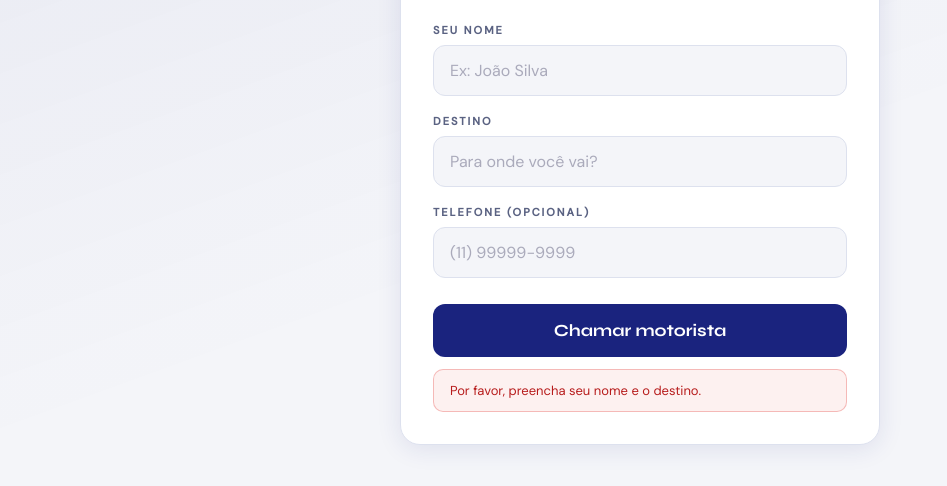
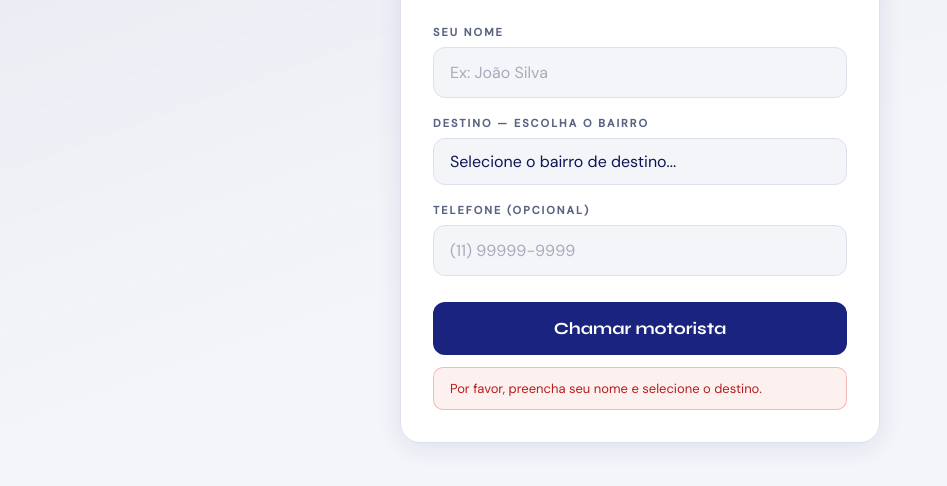
Before and after one commit to grmello/zomm-corridas, a website: page index.html in a window 1280 px wide. Both pictures are taken after a click on the button "Chamar motorista". Shown: the part 306-792 px from the top of the page, without its empty margins (0-947 px from the left). Drawn offline with Linux system fonts and the light colour scheme.

Commit message:
Update index.html

```diff
--- a/index.html
+++ b/index.html
@@ -317,6 +317,24 @@
     display: none;
   }
 
+
+  .campo select {
+    width: 100%;
+    background: var(--cinza-bg);
+    border: 1.5px solid var(--cinza-borda);
+    border-radius: 12px;
+    padding: 14px 16px;
+    font-family: 'DM Sans', sans-serif;
+    font-size: 16px;
+    color: var(--azul-escuro);
+    outline: none;
+    transition: border-color 0.2s;
+    cursor: pointer;
+    -webkit-appearance: none;
+  }
+  .campo select:focus { border-color: var(--azul); }
+  .campo select option { background: white; color: var(--azul-escuro); }
+
   /* LINHA VERMELHA DECORATIVA */
   .linha-vermelha {
     height: 3px;
@@ -347,8 +365,34 @@
         <input type="text" id="nome" placeholder="Ex: João Silva" autocomplete="off">
       </div>
       <div class="campo">
-        <label>Destino</label>
-        <input type="text" id="destino" placeholder="Para onde você vai?" autocomplete="off">
+        <label>Destino — Escolha o bairro</label>
+        <select id="destino">
+          <option value="">Selecione o bairro de destino...</option>
+          <option value="Centro|Guararema|SP|-23.4158|-46.0336">Centro — Guararema</option>
+          <option value="Nogueira|Guararema|SP|-23.4075|-46.0311">Nogueira — Guararema</option>
+          <option value="Ipiranga|Guararema|SP|-23.4242|-46.0450">Ipiranga — Guararema</option>
+          <option value="Itapema|Guararema|SP|-23.3931|-46.0158">Itapema — Guararema</option>
+          <option value="Vale dos Eucaliptos|Guararema|SP|-23.4111|-46.0189">Vale dos Eucaliptos — Guararema</option>
+          <option value="Ajuda|Guararema|SP|-23.4358|-46.0125">Ajuda — Guararema</option>
+          <option value="Itaoca|Guararema|SP|-23.4472|-46.0528">Itaoca — Guararema</option>
+          <option value="Estância Guararema|Guararema|SP|-23.3853|-46.0350">Estância Guararema</option>
+          <option value="Luiz Carlos|Guararema|SP|-23.4303|-46.1136">Luiz Carlos — Guararema</option>
+          <option value="Fazenda Palao (Alpes)|Guararema|SP|-23.3644|-46.0114">Fazenda Palao (Alpes) — Guararema</option>
+          <option value="Jardim Itapema|Guararema|SP|-23.3915|-46.0130">Jardim Itapema — Guararema</option>
+          <option value="Freguesia da Escada|Guararema|SP|-23.3764|-45.9961">Freguesia da Escada — Guararema</option>
+          <option value="Loteamento Valparaiba|Guararema|SP|-23.4012|-46.0285">Loteamento Valparaiba — Guararema</option>
+          <option value="Nova Guanabara|Guararema|SP|-23.4190|-46.0620">Nova Guanabara — Guararema</option>
+          <option value="Jardim Luiza|Guararema|SP|-23.4215|-46.0388">Jardim Luiza — Guararema</option>
+          <option value="Chácaras Guanabara|Guararema|SP|-23.4135|-46.0680">Chácaras Guanabara — Guararema</option>
+          <option value="Goiabal|Jacareí|SP|-23.3514|-45.9811">Goiabal — Jacareí</option>
+          <option value="Santa Branca|Santa Branca|SP|-23.3956|-45.8825">Santa Branca</option>
+          <option value="Parque Agrinco|Guararema|SP|-23.4036|-46.0714">Parque Agrinco — Guararema</option>
+          <option value="Paião|Guararema|SP|-23.3610|-46.0085">Paião — Guararema</option>
+          <option value="Lambari|Guararema|SP|-23.4422|-46.0950">Lambari — Guararema</option>
+          <option value="Bellard|Guararema|SP|-23.4105|-46.0512">Bellard — Guararema</option>
+          <option value="Recanto Imperial|Santa Isabel|SP|-23.3142|-46.2231">Recanto Imperial — Santa Isabel</option>
+          <option value="São Silvestre|Jacareí|SP|-23.3447|-46.0136">São Silvestre — Jacareí</option>
+        </select>
       </div>
       <div class="campo">
         <label>Telefone (opcional)</label>
@@ -506,20 +550,32 @@
     mostrarTela('tela-form');
   }
 
-  async function solicitarCorrida() {
-    const nome    = document.getElementById('nome').value.trim();
-    const destino = document.getElementById('destino').value.trim();
-    const tel     = document.getElementById('telefone').value.trim();
-    const erroEl  = document.getElementById('erro-form');
+    async function solicitarCorrida() {
+    const nome     = document.getElementById('nome').value.trim();
+    const destinoEl = document.getElementById('destino');
+    const destinoVal = destinoEl.value;
+    const tel      = document.getElementById('telefone').value.trim();
+    const erroEl   = document.getElementById('erro-form');
 
-    if (!nome || !destino) {
-      erroEl.textContent = 'Por favor, preencha seu nome e o destino.';
+    if (!nome || !destinoVal) {
+      erroEl.textContent = 'Por favor, preencha seu nome e selecione o destino.';
       erroEl.style.display = 'block';
       return;
     }
     erroEl.style.display = 'none';
     document.getElementById('btn-solicitar').disabled = true;
     state.sessionId = gerarSessionId();
+
+    // Parseia o valor do select: "bairro|cidade|estado|lat|lng"
+    const partes = destinoVal.split('|');
+    const destObj = {
+      bairro:  partes[0],
+      cidade:  partes[1],
+      estado:  partes[2],
+      lat:     parseFloat(partes[3]),
+      lng:     parseFloat(partes[4]),
+      endereco: partes[0] + ' - ' + partes[1] + '/' + partes[2]
+    };
 
     try {
       const resp = await fetch(CONFIG.N8N_WEBHOOK_URL, {
@@ -530,7 +586,7 @@
           kiosk_id:   CONFIG.KIOSK_ID,
           passageiro: { nome, telefone: tel || null },
           origem:     CONFIG.ORIGEM,
-          destino
+          destino:    destObj
         })
       });
       if (!resp.ok) throw new Error();
```
